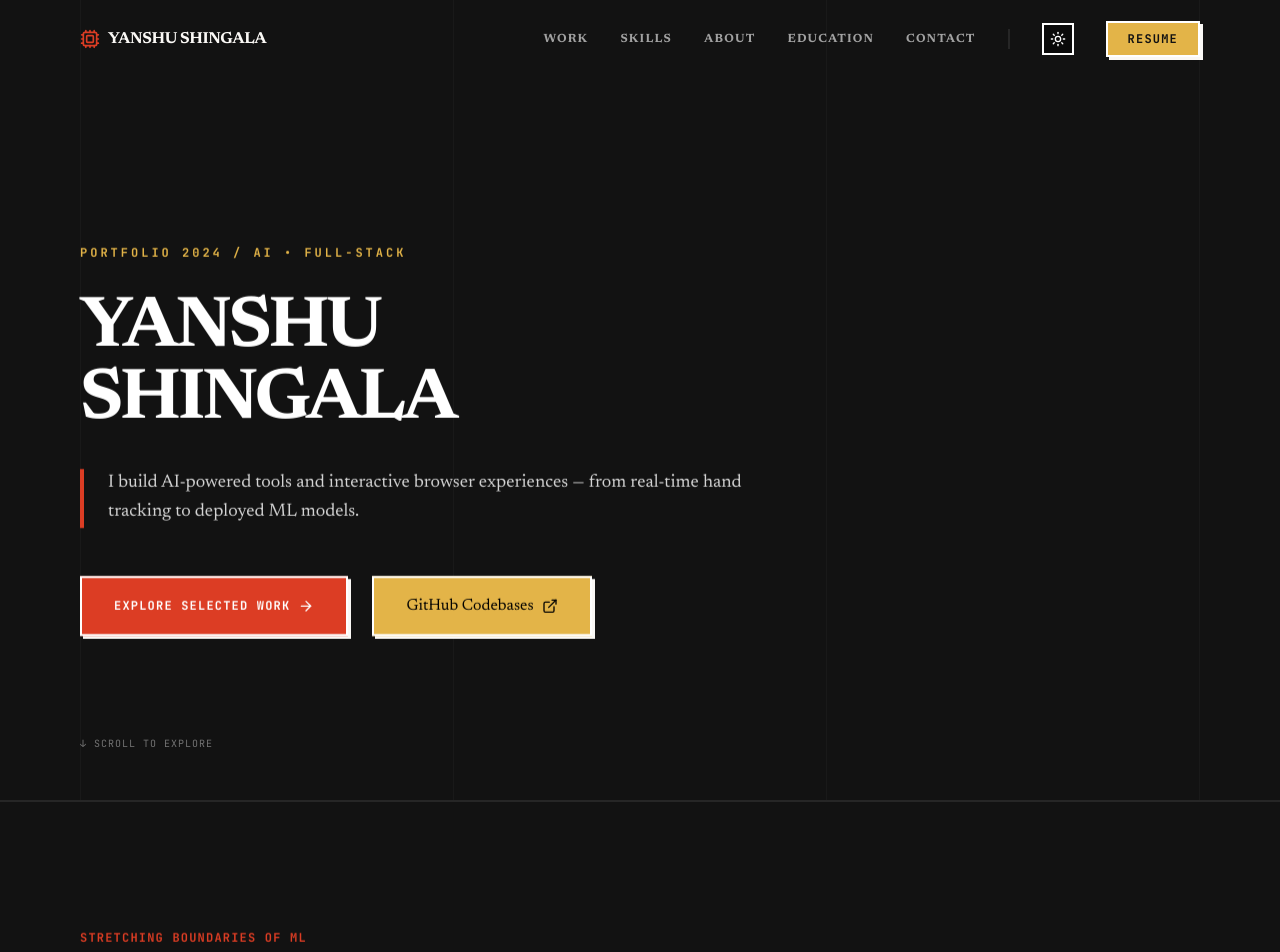
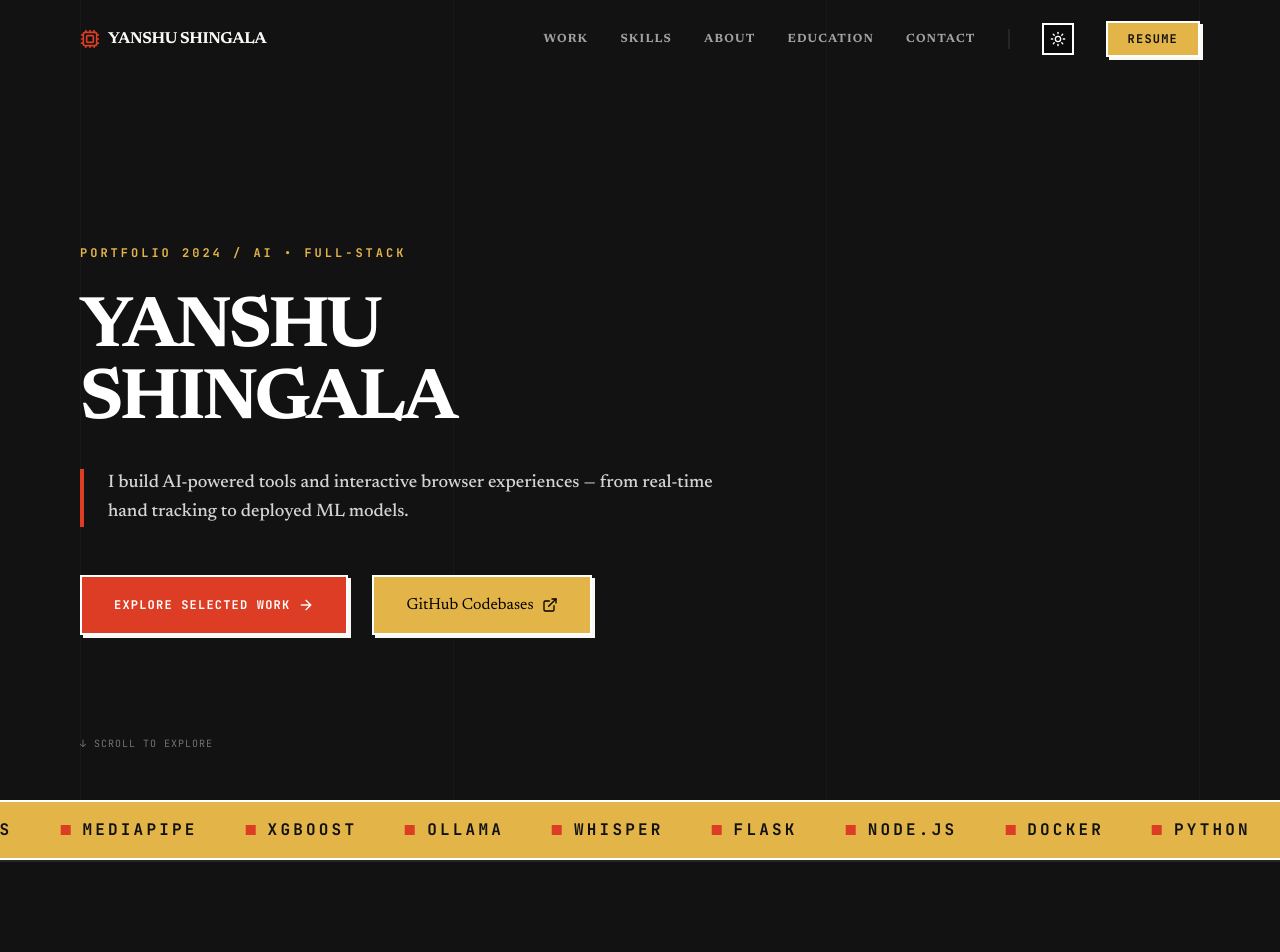
Before and after one commit to Yanshu04/portfolio, a React (Vite) app: page / in a window 1280 px wide. Shown: the top 952 px of the page. Built offline with nearby package versions, Linux system fonts and the light colour scheme.

Commit message:
style: add staggered entrance animations, custom scroll-reveals, and marquee Ticker

```diff
--- a/src/App.tsx
+++ b/src/App.tsx
@@ -23,6 +23,7 @@ import ProjectCard from "./components/ProjectCard";
 import ContactForm from "./components/ContactForm";
 import FadeInSection from "./components/FadeInSection";
 import Education from "./components/Education";
+import Ticker from "./components/Ticker";
 import { PROJECTS, SKILL_CATEGORIES } from "./data";
 
 
@@ -77,25 +78,25 @@ export default function App() {
           <div className="w-[1px] h-full bg-white"></div>
         </div>
 
-        <FadeInSection className="w-full relative z-10 space-y-8">
-          <span className="text-[#E3B448] light:text-blue-800 font-mono text-xs uppercase tracking-[0.25em] font-black block">
+        <div className="w-full relative z-10 space-y-8">
+          <span className="text-[#E3B448] light:text-blue-800 font-mono text-xs uppercase tracking-[0.25em] font-black block animate-fade-in-up opacity-0">
             Portfolio 2024 / AI • FULL-STACK
           </span>
 
-          <h1 className="font-title text-5xl md:text-7xl font-black uppercase tracking-tighter leading-none text-white light:text-black">
+          <h1 className="font-title text-5xl md:text-7xl font-black uppercase tracking-tighter leading-none text-white light:text-black animate-fade-in-up opacity-0 delay-100">
             Yanshu<br />Shingala
           </h1>
 
-          <div className="border-l-4 border-[#DC3D24] pl-6 max-w-2xl">
-            <p className="text-[17px] md:text-[18px] text-neutral-300 light:text-neutral-700 leading-relaxed font-sans">
+          <div className="border-l-4 border-[#DC3D24] pl-6 max-w-2xl animate-fade-in-up opacity-0 delay-200">
+            <p className="text-[17px] md:text-[18px] text-neutral-300 light:text-neutral-700 leading-relaxed font-sans font-medium">
               I build AI-powered tools and interactive browser experiences — from real-time hand tracking to deployed ML models.
             </p>
           </div>
 
-          <div className="flex flex-col sm:flex-row gap-6 pt-4">
+          <div className="flex flex-col sm:flex-row gap-6 pt-4 animate-fade-in-up opacity-0 delay-300">
             <a
               href="#work"
-              className="px-8 py-4 font-mono text-xs font-black uppercase tracking-widest bg-[#DC3D24] text-white border-2 border-white light:border-black shadow-bauhaus-sm transition-all text-center flex items-center justify-center gap-2 cursor-pointer"
+              className="px-8 py-4 font-mono text-xs font-black uppercase tracking-widest bg-[#DC3D24] text-white border-2 border-white light:border-black shadow-bauhaus-sm transition-all text-center flex items-center justify-center gap-2 cursor-pointer hover:scale-[1.03]"
             >
               <span>Explore Selected Work</span>
               <ArrowRight className="w-4 h-4" />
@@ -105,13 +106,13 @@ export default function App() {
               href="https://github.com/Yanshu04"
               target="_blank"
               rel="noreferrer"
-              className="px-8 py-4 bg-[#E3B448] text-black border-2 border-white light:border-black shadow-bauhaus-sm transition-all text-center flex items-center justify-center gap-2 cursor-pointer"
+              className="px-8 py-4 bg-[#E3B448] text-black border-2 border-white light:border-black shadow-bauhaus-sm transition-all text-center flex items-center justify-center gap-2 cursor-pointer hover:scale-[1.03]"
             >
               <span>GitHub Codebases</span>
               <ExternalLink className="w-4 h-4 text-black" />
             </a>
           </div>
-        </FadeInSection>
+        </div>
 
         {/* Anchor link to move down */}
         <div className="absolute bottom-10 left-6 md:left-20 animate-bounce">
@@ -120,6 +121,9 @@ export default function App() {
           </a>
         </div>
       </section>
+
+      {/* Ticker marquee banner */}
+      <Ticker />
 
       {/* Selected Work Section */}
       <section className="py-24 md:py-32 px-6 md:px-20 max-w-7xl mx-auto border-t-2 border-neutral-800 light:border-black" id="work">
--- /dev/null
+++ b/src/components/Ticker.tsx
@@ -0,0 +1,26 @@
+import React from "react";
+
+const techStack = [
+  "PYTHON", "REACT", "TYPESCRIPT", "VITE", "TAILWIND CSS", "MEDIAPIPE", "XGBOOST", "OLLAMA", "WHISPER", "FLASK", "NODE.JS", "DOCKER"
+];
+
+export default function Ticker() {
+  return (
+    <div className="bg-[#E3B448] text-[#121212] border-t-2 border-b-2 border-white light:border-black py-4 overflow-hidden relative select-none z-10">
+      <div className="flex whitespace-nowrap overflow-hidden">
+        {/* Repeating key technologies for loop */}
+        <div className="animate-marquee flex gap-12 items-center px-4 font-mono font-black text-sm sm:text-base tracking-[0.2em]">
+          {[...techStack, ...techStack, ...techStack].map((tech, i) => (
+            <span
+              key={i}
+              className="flex items-center gap-3"
+            >
+              <span className="w-2.5 h-2.5 bg-[#DC3D24] shrink-0" />
+              <span>{tech}</span>
+            </span>
+          ))}
+        </div>
+      </div>
+    </div>
+  );
+}
--- a/src/index.css
+++ b/src/index.css
@@ -102,9 +102,9 @@ html, body {
 /* Smooth reveal animation classes */
 .fade-in-section {
   opacity: 0;
-  transform: translateY(15px);
+  transform: translateY(30px);
   visibility: hidden;
-  transition: opacity 0.6s ease-out, transform 0.6s ease-out;
+  transition: opacity 1.2s cubic-bezier(0.16, 1, 0.3, 1), transform 1.2s cubic-bezier(0.16, 1, 0.3, 1);
   will-change: opacity, transform;
 }
 
@@ -113,3 +113,70 @@ html, body {
   transform: none;
   visibility: visible;
 }
+
+/* Custom Keyframe Animations */
+@keyframes fadeInUp {
+  from {
+    opacity: 0;
+    transform: translateY(30px);
+  }
+  to {
+    opacity: 1;
+    transform: translateY(0);
+  }
+}
+
+@keyframes fadeInDown {
+  from {
+    opacity: 0;
+    transform: translateY(-30px);
+  }
+  to {
+    opacity: 1;
+    transform: translateY(0);
+  }
+}
+
+@keyframes scaleIn {
+  from {
+    opacity: 0;
+    transform: scale(0.96);
+  }
+  to {
+    opacity: 1;
+    transform: scale(1);
+  }
+}
+
+@keyframes marquee {
+  0% { transform: translateX(0%); }
+  100% { transform: translateX(-50%); }
+}
+
+/* Animation Utilities */
+.animate-fade-in-up {
+  animation: fadeInUp 1.2s cubic-bezier(0.16, 1, 0.3, 1) forwards;
+}
+
+.animate-fade-in-down {
+  animation: fadeInDown 1.2s cubic-bezier(0.16, 1, 0.3, 1) forwards;
+}
+
+.animate-scale-in {
+  animation: scaleIn 1.2s cubic-bezier(0.16, 1, 0.3, 1) forwards;
+}
+
+.animate-marquee {
+  display: flex;
+  width: max-content;
+  animation: marquee 25s linear infinite;
+}
+
+/* Staggered Delay classes */
+.delay-75 { animation-delay: 75ms; }
+.delay-100 { animation-delay: 100ms; }
+.delay-150 { animation-delay: 150ms; }
+.delay-200 { animation-delay: 200ms; }
+.delay-300 { animation-delay: 300ms; }
+.delay-400 { animation-delay: 400ms; }
+.delay-500 { animation-delay: 500ms; }
```
